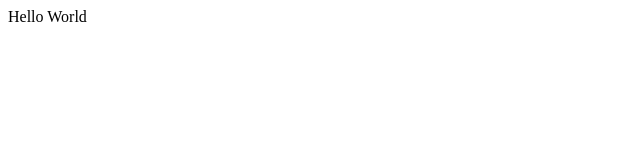
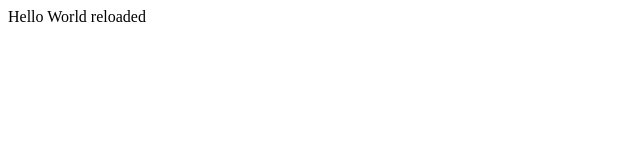
Before and after one commit to rafodelmal/static-azure-web-page-angular, an Angular app: page / in a window 1280 px wide. Shown: the top 160 px of the page, without its empty margins (0-640 px from the left). Built offline with nearby package versions, Linux system fonts and the light colour scheme.

Commit message:
Update to 14

```diff
--- a/src/app/app.component.ts
+++ b/src/app/app.component.ts
@@ -5,5 +5,5 @@ import { Component } from '@angular/core';
   template: `<div>Hello {{value}}</div>`,
 })
 export class AppComponent {
-  value = 'World';
+  value = 'World reloaded';
 }
```
